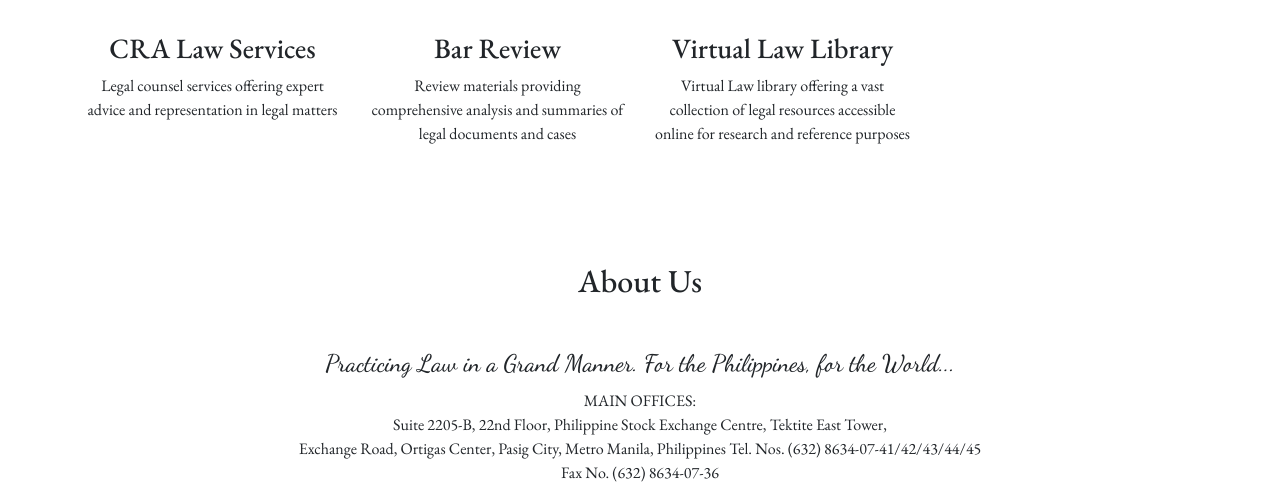
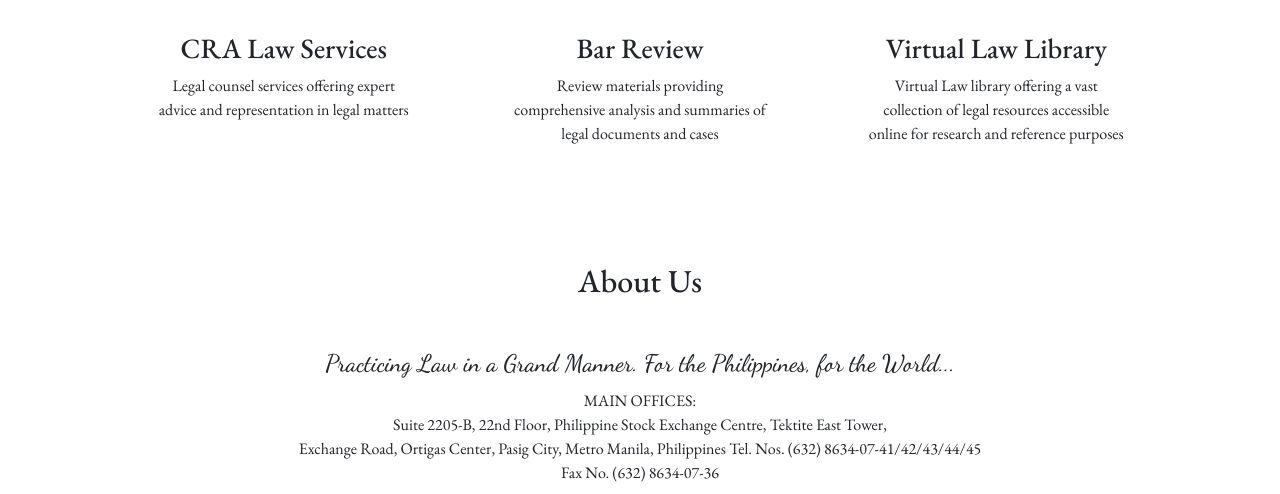
Before and after one commit to avocitty/charob.github.io, a plain HTML site: page index.html in a window 1280 px wide. Shown: the part 606-1100 px from the top of the page. Drawn offline with nearby package versions, Linux system fonts and the light colour scheme.

Commit message:
Update style.css

```diff
--- a/styles/style.css
+++ b/styles/style.css
@@ -173,11 +173,6 @@
     padding: 50px 0;
 }
 
-#about h4 {
-    margin: 5px 0 10px;
-    font-family: "Dancing Script", cursive;
-}
-
 .section-heading {
     text-align: center;
     margin-bottom: 50px;
@@ -185,6 +180,16 @@
 
 .section-content {
     text-align: center;
+}
+
+#offerings .row {
+    display: flex;
+    justify-content: space-evenly;
+}
+
+#about h4 {
+    margin: 5px 0 10px;
+    font-family: "Dancing Script", cursive;
 }
 
 .contact-form {
```
